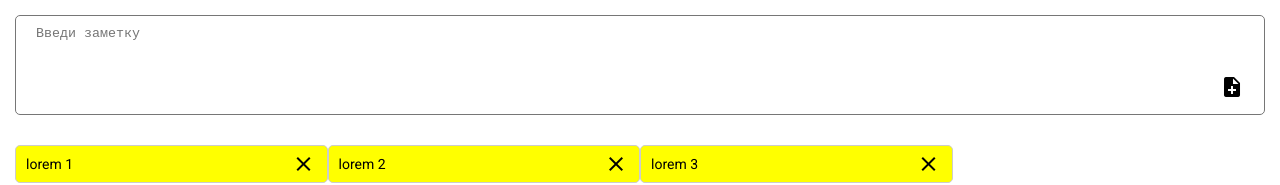
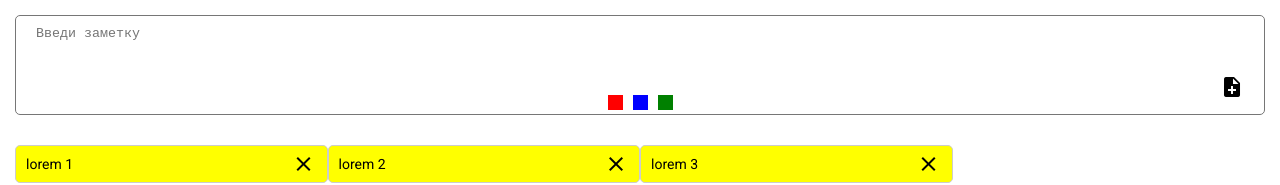
Before and after one commit to SergeyWebDeveloper/noteApp, a React app: page / in a window 1280 px wide. Shown: the top 185 px of the page. Built offline with nearby package versions, Linux system fonts and the light colour scheme.

Commit message:
add notes

```diff
--- a/src/App.jsx
+++ b/src/App.jsx
@@ -13,28 +13,38 @@ class App extends React.Component {
             notes: [
                 {
                     id: 1,
-                    text: 'lorem 1'
+                    text: 'lorem 1',
+                    color: 'yellow'
                 },
                 {
                     id: 2,
-                    text: 'lorem 2'
+                    text: 'lorem 2',
+                    color: 'yellow'
                 },
                 {
                     id: 3,
-                    text: 'lorem 3'
+                    text: 'lorem 3',
+                    color: 'yellow'
                 }
             ]
-        }
+        };
+        this.handleAddText=this.handleAddText.bind(this);
+    }
+
+    handleAddText(obj){
+        let notes=this.state.notes;
+        notes.push(obj);
+        this.setState({notes});
     }
 
     render(){
         return(
             <div className="notes__wrapper">
                 <div className="container">
-                    <Form />
+                    <Form noteText={this.handleAddText} />
                     <div className="notes__container">
                         {this.state.notes.map((note)=>{
-                            return <Note key={note.id} id={note.id} title={note.text} />
+                            return <Note key={note.id} id={note.id} title={note.text} color={note.color} />
                         })}
                     </div>
                 </div>
--- a/src/Components/Form.jsx
+++ b/src/Components/Form.jsx
@@ -1,15 +1,61 @@
 import React from 'react';
+import PropTypes from 'prop-types';
 
 class Form extends React.Component {
+
+    constructor(props){
+        super(props);
+        this.state={
+            text: '',
+            color: ['red','blue','green'],
+            defaultColor: 'yellow'
+        };
+        this.textAreaChange=this.textAreaChange.bind(this);
+        this.addNote=this.addNote.bind(this);
+        this.colorNote=this.colorNote.bind(this);
+    }
+
+    textAreaChange(e){
+        let text=e.target.value;
+        this.setState({text});
+    }
+
+    addNote(e){
+        e.preventDefault();
+        if(this.state.text.trim()){
+            let noteObj={
+                id: Date.parse(new Date()),
+                text: this.state.text,
+                color: this.state.defaultColor
+            };
+            this.props.noteText(noteObj);
+            this.setState({text: '', defaultColor: 'yellow'});
+        }
+    }
+
+    colorNote(color){
+        this.setState({defaultColor: color});
+    }
 
     render(){
         return(
             <form className='note__form'>
-                <textarea className='note__textarea' placeholder='Введи заметку'></textarea>
-                <button className="btn__add material-icons">note_add</button>
+                <textarea onChange={this.textAreaChange} value={this.state.text} className='note__textarea' placeholder='Введи заметку'></textarea>
+                <div className="form__collors">
+                    {
+                        this.state.color.map((color)=>{
+                            return <div onClick={this.colorNote.bind(this,color)} key={color} className="color__item" style={{backgroundColor: color}}></div>
+                        })
+                    }
+                </div>
+                <button onClick={this.addNote} className="btn__add material-icons">note_add</button>
             </form>
         );
     }
 }
 
+Form.propTypes={
+    noteText: PropTypes.func.isRequired
+};
+
 export default Form;
--- a/src/Components/Note.jsx
+++ b/src/Components/Note.jsx
@@ -5,7 +5,7 @@ class Note extends React.Component {
 
     render(){
         return(
-            <div className="note_item">
+            <div className="note_item" style={{backgroundColor: this.props.color}}>
                 <p>{this.props.title}</p>
                 <button className="btn__close material-icons close">close</button>
             </div>
@@ -15,7 +15,8 @@ class Note extends React.Component {
 
 Note.propTypes = {
   id: PropTypes.number.isRequired,
-  title: PropTypes.string.isRequired
+  title: PropTypes.string.isRequired,
+  color: PropTypes.string.isRequired
 };
 
 export default Note;
--- a/src/app.sass
+++ b/src/app.sass
@@ -64,3 +64,19 @@ body
   background-color: transparent
   border: none
   cursor: pointer
+
+.form__collors
+  position: absolute
+  bottom: 5px
+  left: 0
+  right: 0
+  text-align: center
+
+.color__item
+  width: 15px
+  height: 15px
+  cursor: pointer
+  display: inline-block
+  vertical-align: middle
+  &+.color__item
+    margin-left: 10px
```
